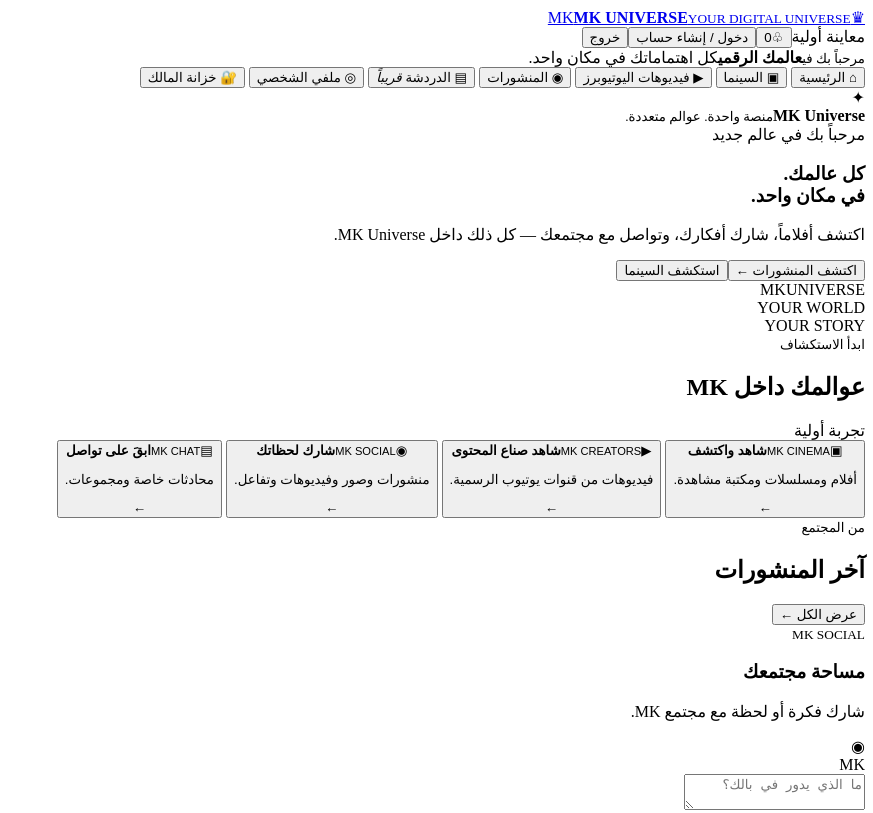
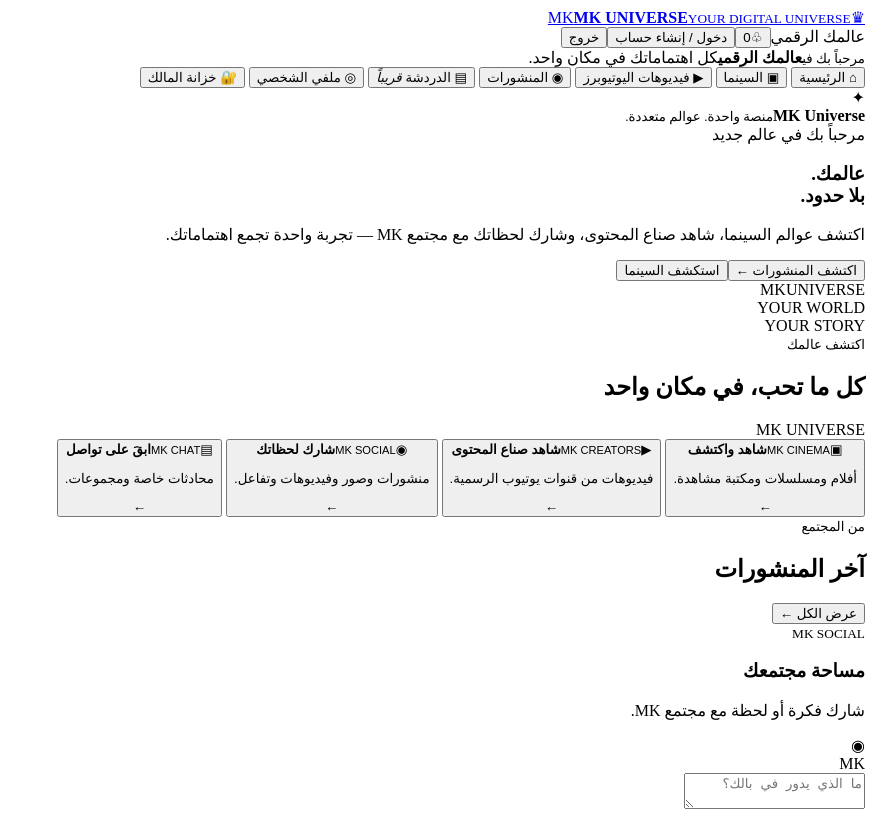
Before and after one commit to kamelmouhammed55-coder/Mk---Social, a website with bundled scripts: page index.html in a window 1280 px wide. Shown: the top 813 px of the page, without its empty margins (407-1280 px from the left). Built offline with nearby package versions, Linux system fonts and the light colour scheme; a script that the page names is missing.

Commit message:
Refresh MK Universe homepage messaging and SEO metadata

```diff
--- a/index.html
+++ b/index.html
@@ -5,7 +5,7 @@
   <meta name="theme-color" content="#171717">
   <link rel="manifest" href="./manifest.webmanifest">
   <link rel="icon" href="./icon.svg" type="image/svg+xml">
-  <meta name="description" content="MK Universe — عالمك الرقمي، السينما والمجتمع والدردشة في مكان واحد.">
+  <meta name="description" content="MK Universe — منصة ترفيه ومجتمع تجمع السينما، فيديوهات صناع المحتوى، المنشورات والتواصل في عالم رقمي واحد."><meta property="og:title" content="MK Universe — Your Digital Universe"><meta property="og:description" content="اكتشف السينما، شاهد صناع المحتوى، وشارك مجتمعك داخل MK Universe."><meta property="og:type" content="website">
   <title>MK Universe — Your Digital Universe</title>
   <link rel="preconnect" href="https://fonts.googleapis.com"><link rel="preconnect" href="https://fonts.gstatic.com" crossorigin>
   <link href="https://fonts.googleapis.com/css2?family=Cairo:wght@400;500;600;700;800;900&display=swap" rel="stylesheet">
@@ -15,7 +15,7 @@
   <div class="glow glow-a"></div><div class="glow glow-b"></div>
   <header class="topbar">
     <a class="brand" href="#" aria-label="MK Universe"><span class="brand-mark"><span class="brand-crown">♛</span>MK</span><span><b>MK UNIVERSE</b><small>YOUR DIGITAL UNIVERSE</small></span></a>
-    <div class="top-actions"><span class="demo-pill"><i></i> معاينة أولية</span><button id="notifications-button" class="icon-action hidden" type="button" aria-label="الإشعارات">♧<span id="notification-count" class="notification-count hidden">0</span></button><button id="auth-button" class="auth-open">دخول / إنشاء حساب</button><button id="logout-button" class="auth-open hidden">خروج</button></div>
+    <div class="top-actions"><span class="demo-pill"><i></i> عالمك الرقمي</span><button id="notifications-button" class="icon-action hidden" type="button" aria-label="الإشعارات">♧<span id="notification-count" class="notification-count hidden">0</span></button><button id="auth-button" class="auth-open">دخول / إنشاء حساب</button><button id="logout-button" class="auth-open hidden">خروج</button></div>
   </header>
   <main class="layout">
     <aside class="sidebar">
@@ -34,10 +34,10 @@
     <section class="content">
       <section class="page active" id="page-home">
         <div class="hero">
-          <div class="hero-copy"><span class="eyebrow"><i></i> مرحباً بك في عالم جديد</span><h1>كل عالمك.<br><span>في مكان واحد.</span></h1><p>اكتشف أفلاماً، شارك أفكارك، وتواصل مع مجتمعك — كل ذلك داخل MK Universe.</p><div class="hero-buttons"><button class="primary" data-go="social">اكتشف المنشورات <b>←</b></button><button class="secondary" data-go="cinema">استكشف السينما</button></div></div>
+          <div class="hero-copy"><span class="eyebrow"><i></i> مرحباً بك في عالم جديد</span><h1>عالمك.<br><span>بلا حدود.</span></h1><p>اكتشف عوالم السينما، شاهد صناع المحتوى، وشارك لحظاتك مع مجتمع MK — تجربة واحدة تجمع اهتماماتك.</p><div class="hero-buttons"><button class="primary" data-go="social">اكتشف المنشورات <b>←</b></button><button class="secondary" data-go="cinema">استكشف السينما</button></div></div>
           <div class="hero-art"><div class="planet planet-one"></div><div class="planet planet-two"></div><div class="orbit orbit-one"></div><div class="orbit orbit-two"></div><div class="art-logo">MK<span>UNIVERSE</span></div><div class="art-caption">YOUR WORLD<br>YOUR STORY</div></div>
         </div>
-        <div class="section-head"><div><small>ابدأ الاستكشاف</small><h2>عوالمك داخل MK</h2></div><span class="live-dot">تجربة أولية</span></div>
+        <div class="section-head"><div><small>اكتشف عالمك</small><h2>كل ما تحب، في مكان واحد</h2></div><span class="live-dot">MK UNIVERSE</span></div>
         <div class="module-grid">
           <button class="module-card cinema-card" data-go="cinema"><span class="module-icon">▣</span><small>MK CINEMA</small><b>شاهد واكتشف</b><p>أفلام ومسلسلات ومكتبة مشاهدة.</p><span class="card-arrow">←</span></button>
           <button class="module-card creators-card" data-go="creators"><span class="module-icon">▶</span><small>MK CREATORS</small><b>شاهد صناع المحتوى</b><p>فيديوهات من قنوات يوتيوب الرسمية.</p><span class="card-arrow">←</span></button>
```
